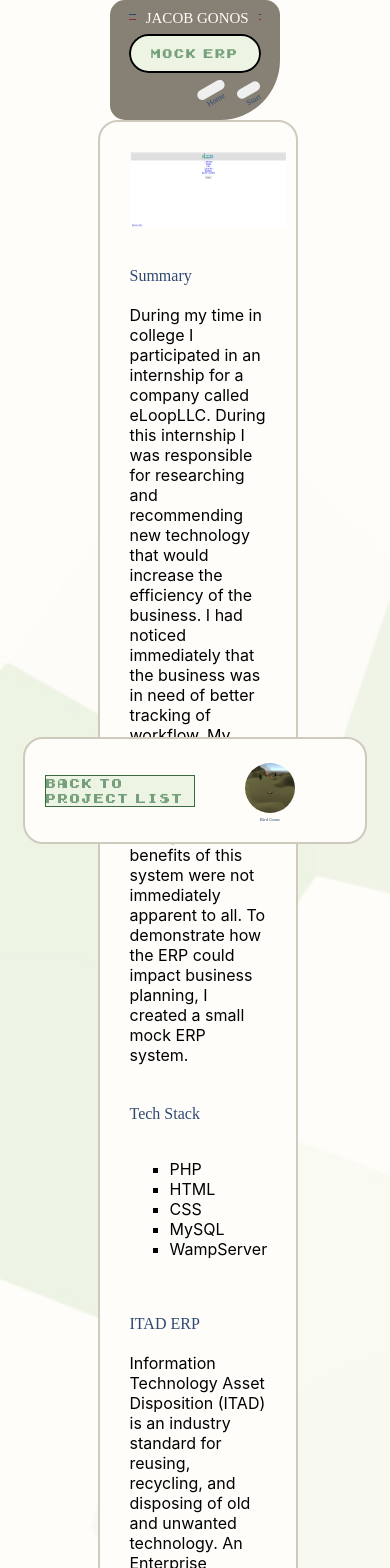
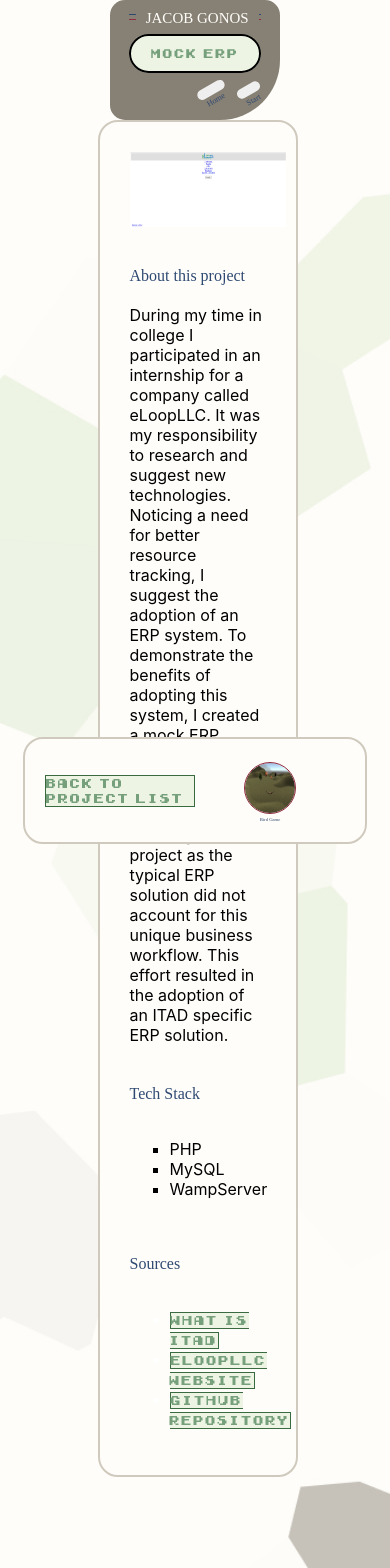
Before and after one commit to JAG240/Portfolio, a React (Create React App) app: page /projects/1 in a window 390 px wide. Shown: the top 1568 px of the page. Built offline with nearby package versions, Linux system fonts and the light colour scheme; a web font is replaced by a local one.

Commit message:
Filled In Projects Page First Drafts
Each project page now has content. Content is all first drafted and will need review. However, this site should now be nearly fully completed for review by recruiters. Mobile views are not available yet and may be added later.

```diff
--- a/src/About.js
+++ b/src/About.js
@@ -15,7 +15,7 @@ function About() {
                 <div className="about-text-container">
                     <span className="about-me-text">{about.aboutText}</span>
                     <span className="sub-header"> My Self-taught Environment</span>
-                    <span className="about-me-text">If you view my <a href="/projects" className="nav-back-text">projects page</a>{about.environmentText}</span>
+                    <span className="about-me-text">If you view <a href="/projects" className="nav-back-text">My Projects</a> page{about.environmentText}</span>
                 </div>
             </div>
         </div>
--- a/src/App.css
+++ b/src/App.css
@@ -628,11 +628,14 @@ html, body, root {
     margin-left: auto;
     border: 4px solid transparent;
     border-radius: 50%;
+    outline-offset: -4px;
+    outline: 1px solid #902B41;
 }
 
     .project-nav-image:hover {
         border: 4px solid #902B41;
         cursor: pointer;
+        outline: none;
     }
 
 .nav-back-text {
--- a/src/ProjectBody.js
+++ b/src/ProjectBody.js
@@ -26,8 +26,8 @@ function ProjectBody() {
 
     const NavProjectButton = ({curProject}) => {
         return (
-            <div className="nav-project-container" onClick={() => routeChange(curProject.id)}>
-                <img src={`/thumbnails/${curProject.thumbnail}`} className='project-nav-image' />
+            <div className="nav-project-container">
+                <img src={`/thumbnails/${curProject.thumbnail}`} className='project-nav-image' onClick={() => routeChange(curProject.id)} />
                 <span className="project-label-text">{curProject.name}</span>
             </div>
         );
@@ -38,7 +38,7 @@ function ProjectBody() {
             <PageTitle title={project.name} />
             <div className="project-body-container">
                 <img src={`/gifs/${project.gif}`} className="project-image" />
-                <span className="project-sub-header">Summary</span>
+                <span className="project-sub-header">About this project</span>
                 <span className="project-text">{project.summary}</span>
                 <span className="project-sub-header">Tech Stack</span>
                 <ul>
@@ -48,12 +48,6 @@ function ProjectBody() {
                     </React.Fragment>
                 ))}
                 </ul>
-                {project.subheaders.map(header => (
-                    <React.Fragment key={header.header}>
-                        <span className="project-sub-header">{header.header}</span>
-                        <span className="project-text">{header.text}</span>
-                    </React.Fragment>
-                ))}
                 <span className="project-sub-header">Sources</span>
                 <ul>
                 {project.links.map(link => (
--- a/src/Projects.js
+++ b/src/Projects.js
@@ -14,7 +14,7 @@ function Projects() {
             <PageTitle title={"My Projects"} />
             <div className="projects-body-container">
                 <div className="projects-intro-text-container">
-                    <span className="projects-intro-text">This is an archive of all my previous and current projects. Most of these projects are learning projects that were not intended for public release. You will see that many of them lack polish or finish as they were used to drive me to learn specific topics or, more commonly, used to discover new topics as I attempted to build my own ideas. Most importantly, very few of these projects were school projects, meaning they lacked any grading incentives and were entirely driven by my passion.</span>
+                    <span className="projects-intro-text">This is an archive of all my previous and current projects.Most of these projects are learning projects that were not intended for public release.You will see that many of them lack polish or finish as they were designed to encourage me to learn specific topics or, more commonly, used to discover new topics as I attempted to build my own ideas. Most importantly, very few of these projects were school projects, meaning they lacked any grading incentives and were entirely driven by my passion.</span>
                 </div>
                 <div className="projects-select-container">
                     {projects.map(project => (
--- a/src/ProjectsContext.js
+++ b/src/ProjectsContext.js
@@ -7,29 +7,15 @@ export const ProjectsProvider = props => {
         {
             id: 1,
             name: "Mock ERP",
-            summary: "During my time in college I participated in an internship for a company called eLoopLLC. \
-                      During this internship I was responsible for researching and recommending new technology \
-                      that would increase the efficiency of the business. I had noticed immediately that the \
-                      business was in need of better tracking of workflow. My solution for this was to suggest \
-                      the adoption of an ERP system. Though the benefits of this system were not immediately \
-                      apparent to all. To demonstrate how the ERP could impact business planning, I created \
-                      a small mock ERP system. ",
+            summary: "During my time in college I participated in an internship for a company called eLoopLLC. It was my responsibility to research and suggest new technologies. Noticing a need for better resource tracking, I suggest the adoption of an ERP system. To demonstrate the benefits of adopting this system, I created a mock ERP system. eLoopLLC being an ITAD company drove the challenge of this project as the typical ERP solution did not account for this unique business workflow. This effort resulted in the adoption of an ITAD specific ERP solution. ",
             thumbnail: "erp_mock.PNG",
             gif: "erp_mock.PNG",
-            usedTech: ["PHP","HTML","CSS","MySQL","WampServer"],
-            subheaders: [
+            usedTech: ["PHP","MySQL","WampServer"],
+            links: [
                 {
-                    header: "ITAD ERP",
-                    text: "Information Technology Asset Disposition (ITAD) is an industry standard for reusing, recycling, and disposing of old and \
-                           unwanted technology. An Enterprise Resource Planning (ERP) system for an ITAD company must be specialized as ITAD companies \
-                           often need to track many non-standard metrics like device and memory serial number along with refurbished Operating Software licenses \
-                           and even pounds of harvested metals. The challenge of this project was creating a single point of entry for all required data but, \
-                           allowing that single entry to take on multiple dispositions. In example, if a laptop was harvested for parts to sell and then \
-                           recycled for metals, the ERP should track how much value was generated from that single entry. This would allow the business to \
-                           track which methods of recycling would generate the most value. "
-                }
-            ],
-            links: [
+                    name: "What is ITAD",
+                    src:"https://www.techtarget.com/whatis/definition/IT-asset-disposition-ITAD#:~:text=IT%20asset%20disposition%20(ITAD)%20is,a%20specialized%20vendor%20handle%20it."
+                },
                 {
                     name: "eLoopLLC Website",
                     src:"https://www.eloopllc.com/"
@@ -43,180 +29,150 @@ export const ProjectsProvider = props => {
         {
             id: 2,
             name: "Bird Game",
-            summary: "My first game created without a set tutorial.",
+            summary: "This project is the first game that I had created in Unity that did not follow a tutorial directly. Additionally, this is the first game I created driven by an idea rather than specifying topics to learn. This project represents a solid foundation for my approach to critical thinking. The third person controller pushed me to start thinking in 3D spaces while the rabbit AI reinforced my understanding of object oriented programming. Though these topics are rudimentary to me now, learning all the skills needed in the project expressed the importance of being able to teach myself. ",
             thumbnail: "bird_game_thumb.PNG",
             gif: "bird_game.gif",
-            usedTech: [],
-            subheaders: [
-                {
-                    header: "",
-                    text: ""
-                }
-            ],
+            usedTech: ["Unity Game Engine","C#"],
             links: [
                 {
-                    name: "",
-                    src: ""
+                    name: "YouTube Game Preview Playlist",
+                    src: "https://www.youtube.com/playlist?list=PLE2pxyiyfKqCppdZVPywPq9xa18BGmieP",
+                },
+                {
+                    name: "First Game Preview",
+                    src: "https://vimeo.com/365918884"
                 }
             ]
         },
         {
             id: 3,
             name: "Pokemon Map",
-            summary: "School project used to introduce me to basics of web development.",
+            summary: "The pokemon map is a school project intended as a three person project but had a setback when one member dropped the class. As the project lead, I had made a decision to pursue a resourceful solution to try and make up for this loss. Using XSLT and XML, I scraped the internet for all needed information and stored it in XML files, then used XSLT to generate HTML files. This approach paid off by allowing our project not only to keep to deadlines, and achieve a great grading score, but has become one of my favorite school projects. ",
             thumbnail: "pokemon_map_thumb.PNG",
             gif: "pokemon_map.gif",
-            usedTech: [],
-            subheaders: [
-                {
-                    header: "",
-                    text: ""
-                }
-            ],
+            usedTech: ["XSLT","JQuery","XML"],
             links: [
                 {
-                    name: "",
-                    src: ""
+                    name: "Live Website",
+                    src: "http://pokemon.newtfire.org/"
+                },
+                {
+                    name: "Github Repository",
+                    src: "https://github.com/JAG240/Pokemon-Map"
                 }
             ]
         },
         {
             id: 4,
             name: "Hotdog Game",
-            summary: "2D physics driven game designed as mobile app.",
+            summary: "A project designed to be intentionally silly, the hotdog game was my first project using Unity to create a mobile app. Also, it served as my first dive into asset creation as I attempted to create my own 2D sprites. During this project I overcame the challenge of using physics based game play and touch controls. Though quite simple, I even, unknowingly at the time, created my first physically animated rig. Yes, these hotdogs are not boneless and all the wiggles seen are due to real physics acting on these bones. ",
             thumbnail: "hotdog_game_thumb.PNG",
             gif: "hotdog_game.gif",
-            usedTech: [],
-            subheaders: [
-                {
-                    header: "",
-                    text: ""
-                }
-            ],
+            usedTech: ["Unity Game Engine","C#"],
             links: [
                 {
-                    name: "",
-                    src: ""
+                    name: "Github Repository",
+                    src: "https://github.com/JAG240/hotdog_game"
                 }
             ]
         },
         {
             id: 5,
             name: "Machine Learning",
-            summary: "Integrated library with unity to run re-enforcement learning algorithims.",
+            summary: "After discovering that Unity offered a machine learning library, I decided to set out to see what it offered. Since it may be unclear what is shown above, allow me to explain. There are 2 acting pieces on each board, a predator (red cube) and a prey (blue cube). The prey wants to get to the safety of its home (green cylinder) but the predator is in the way. Through many iterations, I was able to train both of these characters to understand their purposes using reinforcement learning. As this video was taken during a prey training, the board turns green when the prey makes it home successfully and red if the predator stops them. ",
             thumbnail: "machine_learning_thumb.PNG",
             gif: "machine_learning.gif",
-            usedTech: [],
-            subheaders: [
-                {
-                    header: "",
-                    text: ""
-                }
-            ],
+            usedTech: ["Unity Game Engine","C#","Unity ML-Agents"],
             links: [
                 {
-                    name: "",
-                    src: ""
+                    name: "Git Repository",
+                    src: "https://github.com/JAG240/Machine_Learning"
+                },
+                {
+                    name: "Unity ML-Agents Repository",
+                    src: "https://github.com/Unity-Technologies/ml-agents"
                 }
             ]
         },
         {
             id: 6,
             name: "Colony Game",
-            summary: "Inspired by Rimworld attempted to create a faithful clone and learned difficult topics.",
+            summary: "After discovering a game titled \"Rimworld\" created by Tynan Sylvester, and a month-long gaming spree, I wanted to pursue the only thing that could be better than playing an amazing game, creating one. For me, this project was a turning point in my software engineering knowledge. It led me to learn some more difficult subjects like AStar pathfinding, KD Trees, and perlin noise map generation. This project taught me the importance of performant design. More importantly, the subjects in this project had proven to be very difficult for me and overcoming this difficulty reminded me why I am passionate about software engineering. This project will always be special to me, even though it will never reach the hands of other gamers. ",
             thumbnail: "colony_game_thumb.PNG",
             gif: "colony_game.gif",
-            usedTech: [],
-            subheaders: [
-                {
-                    header: "",
-                    text: ""
-                }
-            ],
+            usedTech: ["Unity Game Engine","C#"],
             links: [
                 {
-                    name: "",
-                    src: ""
+                    name: "Rimworld Website",
+                    src: "https://rimworldgame.com/"
+                },
+                {
+                    name: "Github Repository",
+                    src: "https://github.com/JAG240/Colony_Game"
                 }
             ]
         },
         {
             id: 7,
             name: "Design Patterns",
-            summary: "After reading design pattern book, I wanted to implement into project to apply the knowledge.",
+            summary: "After reviewing all of the code in my previous work, it became clear to me that an opportunity of improvement was organization. Though I don\'t expect any codebase to read like a book, it was clear that my productivity was impacted by my poor design choices. After reading a book titled \"Game Design Patterns\" by Robert Nystrom, I wanted a chance to implement many of these design patterns. This project took a couple of these patterns and applied them in a project that was less focused on becoming a playable game. Ultimately, this information would kickstart my interest and focus on software architecture and improve my code greatly. ",
             thumbnail: "design_patterns_thumbnail.PNG",
             gif: "design_patterns.gif",
-            usedTech: [],
-            subheaders: [
-                {
-                    header: "",
-                    text: ""
-                }
-            ],
+            usedTech: ["Unity Game Engine","C#"],
             links: [
                 {
-                    name: "",
-                    src: ""
+                    name: "Game Design Patterns",
+                    src: "https://gameprogrammingpatterns.com/"
+                },
+                {
+                    name: "Github Repository",
+                    src: "https://github.com/JAG240/Design_Patterns"
                 }
             ]
         },
         {
             id: 8,
             name: "Fishing Game",
-            summary: "First project using unity netcode. Applied shader knowledge.",
+            summary: "With the pre-release of netcode for gameobjects, I could not resist the urge to take part in testing this feature. Understanding that multiplayer netcode can become a large topic with many difficult subjects, I chose to implement this in a small non-competitive game. Though this project looks simple, it applied a lot of knowledge that I had been practicing. This was the first project using 3D models designed by me. I also used this project to practice coding shaders in HLSL from which I learned an online course. Though scope creep may have prevented me from making a complete game, this project served as a good introduction to netcode and multiplayer. ",
             thumbnail: "fishing_game_thumb.png",
             gif: "fishing_game.gif",
-            usedTech: [],
-            subheaders: [
-                {
-                    header: "",
-                    text: ""
-                }
-            ],
+            usedTech: ["Unity Game Engine","C#","Unity Netcode"],
             links: [
                 {
-                    name: "",
-                    src: ""
-                }
+                    name: "Netcode for GameObjects",
+                    sir: "https://docs-multiplayer.unity3d.com/netcode/current/about"
+                },
+                {
+                    name: "Github Repository",
+                    src: "https://github.com/JAG240/FishingGrounds"
+                },
             ]
         },
         {
             id: 9,
             name: "Horror Game",
-            summary: "Getting comfortable with using unity assets. First dive into sound design and level design.",
+            summary: "Up until this point, I had either made projects with the intent to learn or have moved onto new projects once I felt that it was time to learn something new. This project is designed to help me with project management and to finally release a fully completed game. I designed this project to have a much smaller scope, apply the knowledge I already have, and utilize third-party assets. Right now, this project is close to a demo release. Pushing myself to fully release this game has shifted my focus from a \"can I\" approach to a \"should I\" approach. I feel this shift best describes the growth I\'ve had in software engineering as I no longer feel overwhelmed when approaching problems I don\'t know how to solve. ",
             thumbnail: "horror_game_thumb.png",
             gif: "horror_game.gif",
-            usedTech: [],
-            subheaders: [
-                {
-                    header: "",
-                    text: ""
-                }
-            ],
+            usedTech: ["Unity Game Engine","C#"],
             links: [
                 {
-                    name: "",
-                    src: ""
+                    name: "Unity Asset Store",
+                    src: "https://assetstore.unity.com/"
                 }
             ]
         },
         {
             id: 10,
             name: "Portfolio Website",
-            summary: "First time using react. Revisiting web development.",
+            summary: "I have been working in the IT support field for over 6 years. While this experience has been incredibly fun and rewarding in its own way, I am ready to take steps toward my next thing. Software engineering has been a passion I have fostered for many years and I want to lead my life with this passion. This project is meant to show off the skills I have acquired. Even though this project is my first time using React, the main focus is to instill confidence in my abilities as a software engineer and let my personality out in the process. This is why I designed my site around the original gameboy theme and included a mini game on my landing page. I hope you enjoy reading about my projects and playing my brick breaker/space invaders mini game! ",
             thumbnail: "portfolio_thumb.png",
             gif: "portfolio.gif",
-            usedTech: [],
-            subheaders: [
-                {
-                    header: "",
-                    text: ""
-                }
-            ],
+            usedTech: ["Javascipt","React"],
             links: [
                 {
-                    name: "",
-                    src: ""
+                    name: "Github Repository",
+                    src: "https://github.com/JAG240/Portfolio"
                 }
             ]
         },
```
Also changed, not shown: 1 other file (tests, documents, lock files or other folders).
